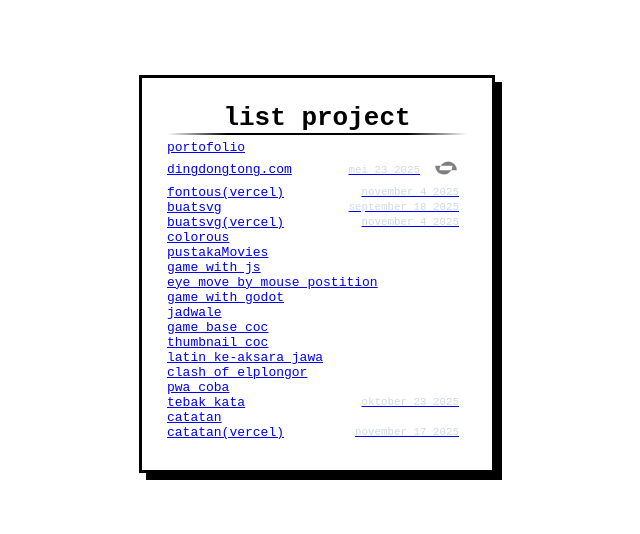
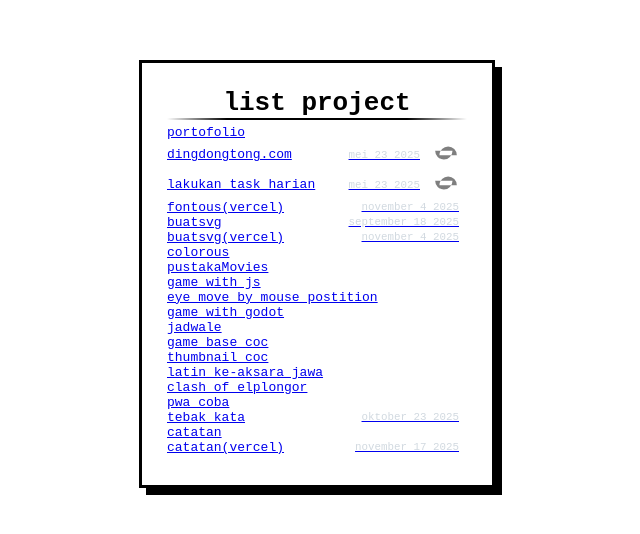
Before and after one commit to noelao/noelao.github.io, a plain HTML site: page index.html in a window 1280 px wide. Shown: the part 126-660 px from the top of the page, without its empty margins (323-963 px from the left). Drawn offline with Linux system fonts and the light colour scheme.

Commit message:
Update index.html

```diff
--- a/index.html
+++ b/index.html
@@ -141,6 +141,19 @@
                             </div>
                         </div>
                     </a>
+                    <a href="https://lakukan-ini.vercel.app/">lakukan task harian
+                        <div class="ket">
+                            <small>mei 23 2025</small>
+                            <div class="lihat">
+                                <svg width="2rem" height="2rem" viewBox="0 0 192 192" xmlns="http://www.w3.org/2000/svg">
+                                    <path d="
+                                        M 16 80 A 64 64, 0, 0, 0, 144 80
+                                        M 48 112 A 64 64, 0, 0, 1, 176 112" fill="#00000080">
+                                    </path>
+                                </svg>
+                            </div>
+                        </div>
+                    </a>
 
                     <a href="https://fontous.vercel.app/">fontous(vercel)<small>november 4 2025</small></a>
 
```
